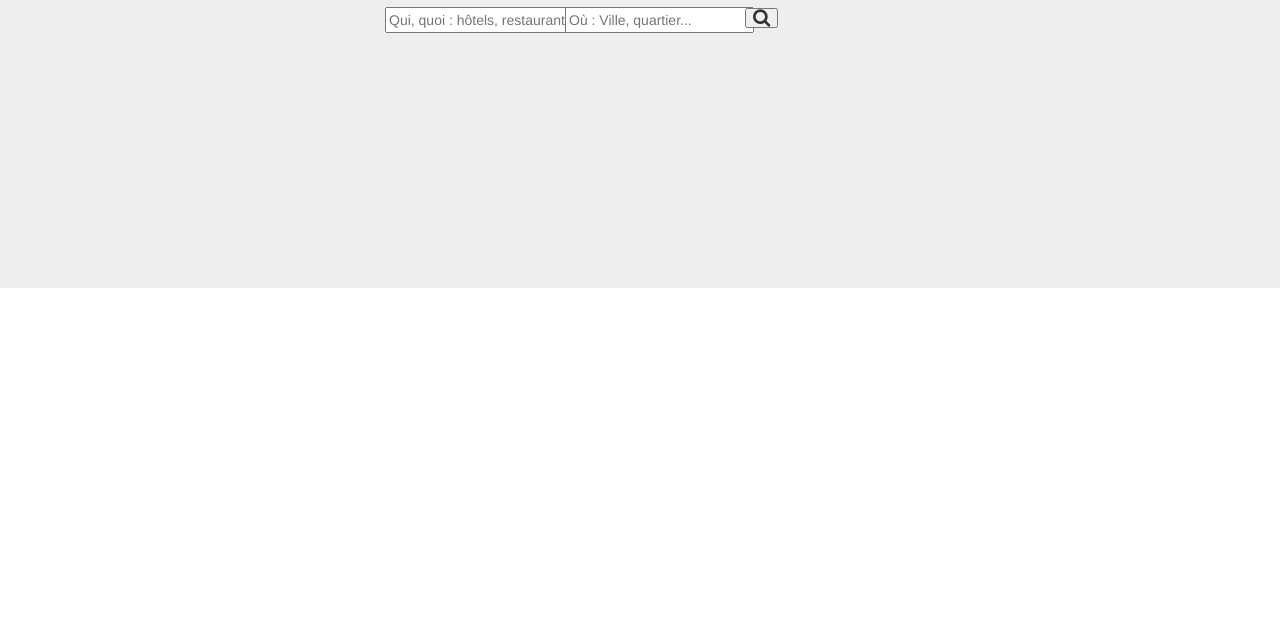
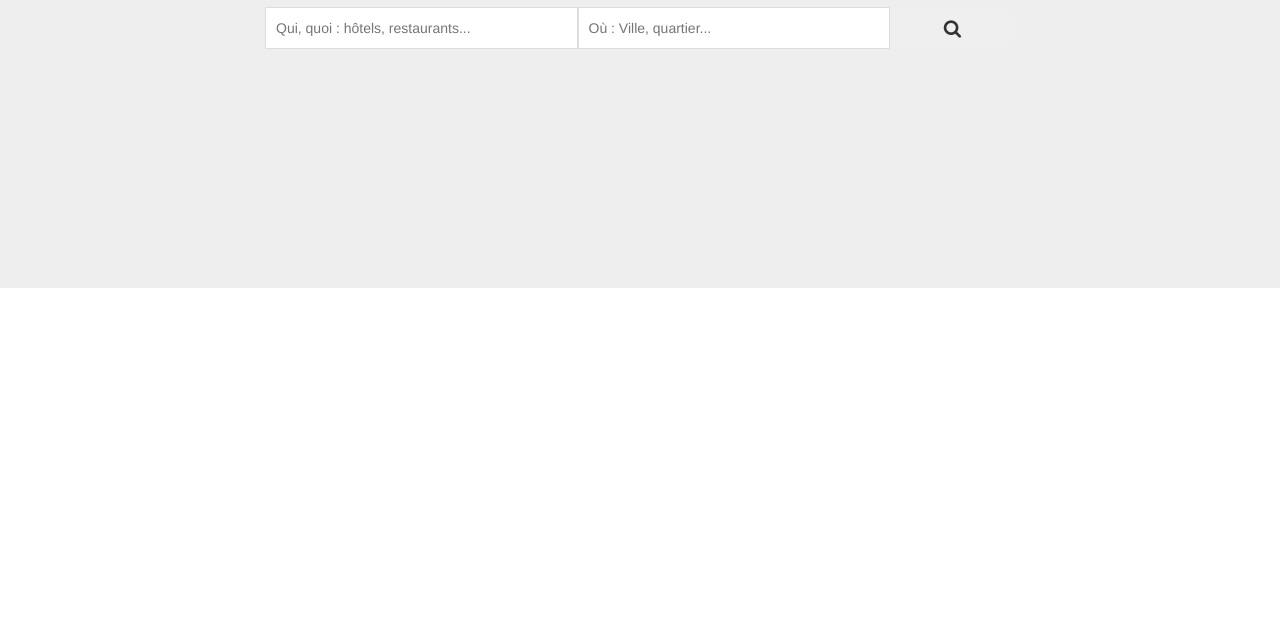
Before and after one commit to zekaze/Frismart.2.2, a plain HTML site: page index.html in a window 1280 px wide. Shown: the part 168-800 px from the top of the page. Drawn offline with Linux system fonts and the light colour scheme.

Commit message:
Search section
Updates

```diff
--- a/index.html
+++ b/index.html
@@ -38,17 +38,14 @@
             <p>Mauris sapien nisi, sollicitudin vitae fermentum quis, sodales eget mauris.</p>
           </div>
 
-          <form action="" class="col-sm-6 col-sm-offset-3">
-            <div class="col-sm-4 search_field">
-              <input required autocomplete="off" id="search-name" class="" type="text" name="name" placeholder="Qui, quoi : hôtels, restaurants...">
-            </div>
-            <div class="col-sm-4 search-field">
-              <input required autocomplete="off" id="champ_ville" class="" type="text" name="city" placeholder="Où : Ville, quartier...">
-            </div>
-            <div class="col-sm-4 search-field">
-              <button type="button" class="fa fa-search fa-lg"></button>
-            </div>
-          </form>
+          <div class="row">
+            <form action="" class="col-xs-10 col-xs-offset-1 col-sm-8 col-sm-offset-2">
+              <input required autocomplete="off" id="search-name" class="col-xs-12 col-sm-5" type="text" name="name" placeholder="Qui, quoi : hôtels, restaurants...">
+              <input required autocomplete="off" id="champ_ville" class="col-xs-12 col-sm-5" type="text" name="city" placeholder="Où : Ville, quartier...">
+              <button type="button" class="btn col-xs-12 col-sm-2 "><i class="hidden-xs fa fa-search fa-lg"></i><span class="visible-xs">Rechercher <i class="fa fa-search"></i></span></button>
+            </form>
+          </div>
+
         </div>
     </section>
 
--- a/sass/alexandre.scss
+++ b/sass/alexandre.scss
@@ -39,10 +39,17 @@ header{
     p{
       font-size: 20px;
     }
-    form{
-      input{
-        border: solid 1px #eee;
-      }
+  }
+
+  form{
+    input[type='text']{
+      border: solid 1px #ddd;
+      display: inline-block;
+      vertical-align: top;
+      padding: 10px;
+    }
+    button{
+      padding: 10px;
     }
   }
 }
```
Also changed, not shown: css/alexandre.css, 1 other file.
